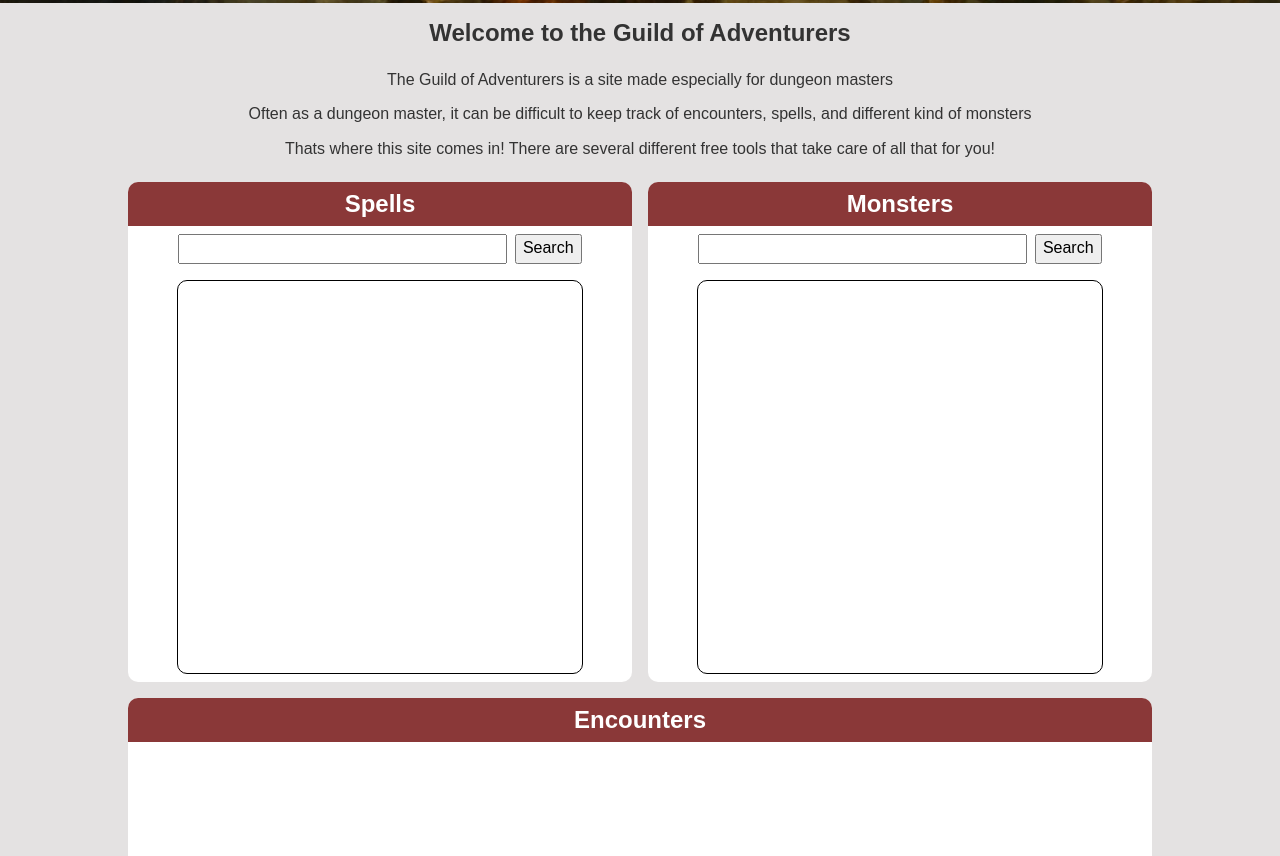
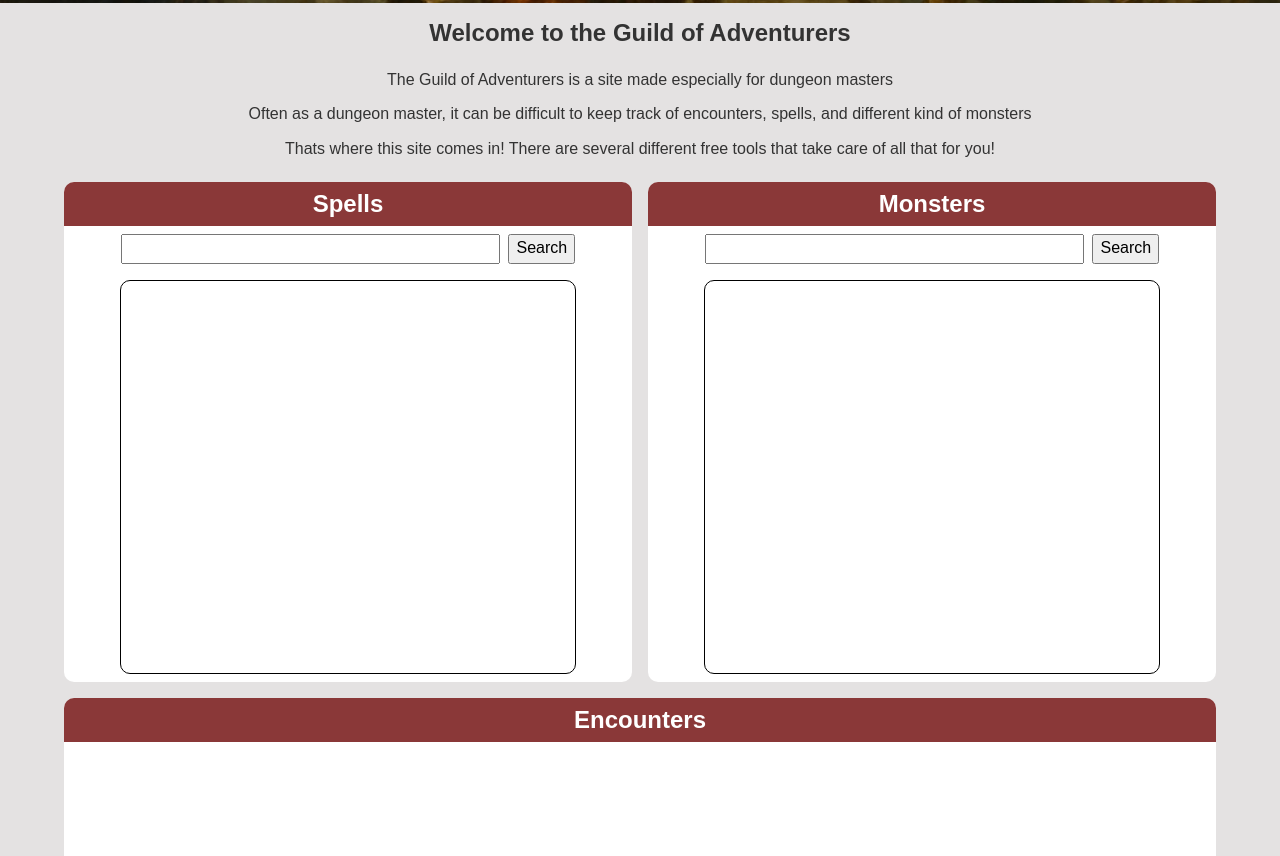
Before and after one commit to chiazmus/final-project, a plain HTML site: page index.html in a window 1280 px wide. Shown: the part 684-1540 px from the top of the page. Drawn offline with Linux system fonts and the light colour scheme; a web font is replaced by a local one.

Commit message:
sizing issues

```diff
--- a/styles/larger.css
+++ b/styles/larger.css
@@ -64,7 +64,7 @@
 
     #widgit-container {
         display: grid;
-        max-width: 80%;
+        max-width: 90%;
         margin: 1rem;
         gap: 1rem;
         grid-template-columns: 1fr 1fr;
--- a/styles/small.css
+++ b/styles/small.css
@@ -124,7 +124,7 @@ main {
     align-items: center;
     border-radius: 10px;
     background-color: var(--text-accent-color);
-    width: 80%;
+    width: 90%;
     height: 500px;
     margin: 1rem 0;
     padding: 0;
@@ -148,6 +148,7 @@ main {
     width: 80%;
     & > input{
         flex-grow: 1;
+        min-width: 4rem;
         margin-right: 0.5rem;
         min-height: 1.5rem;
     }
```
